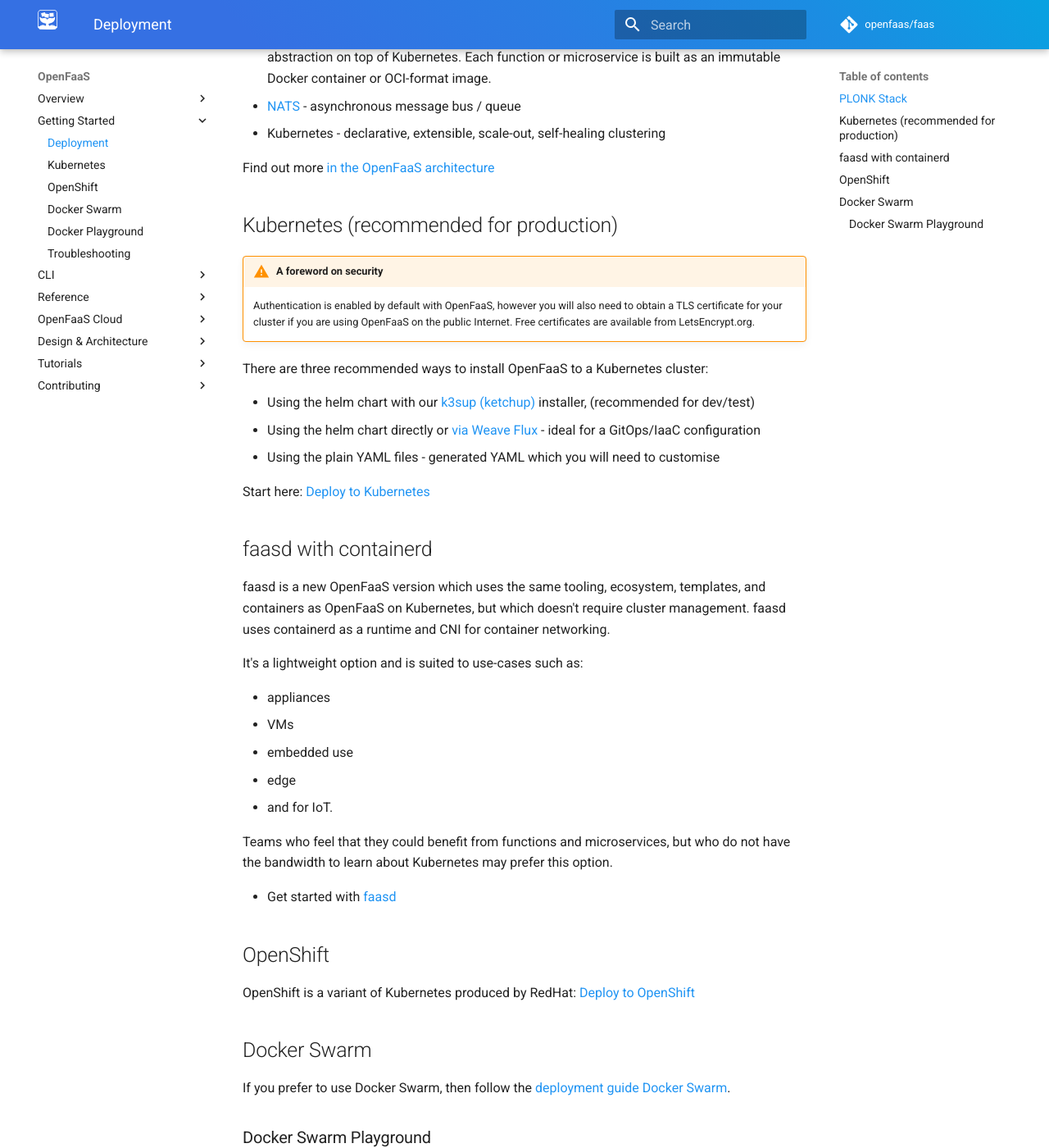
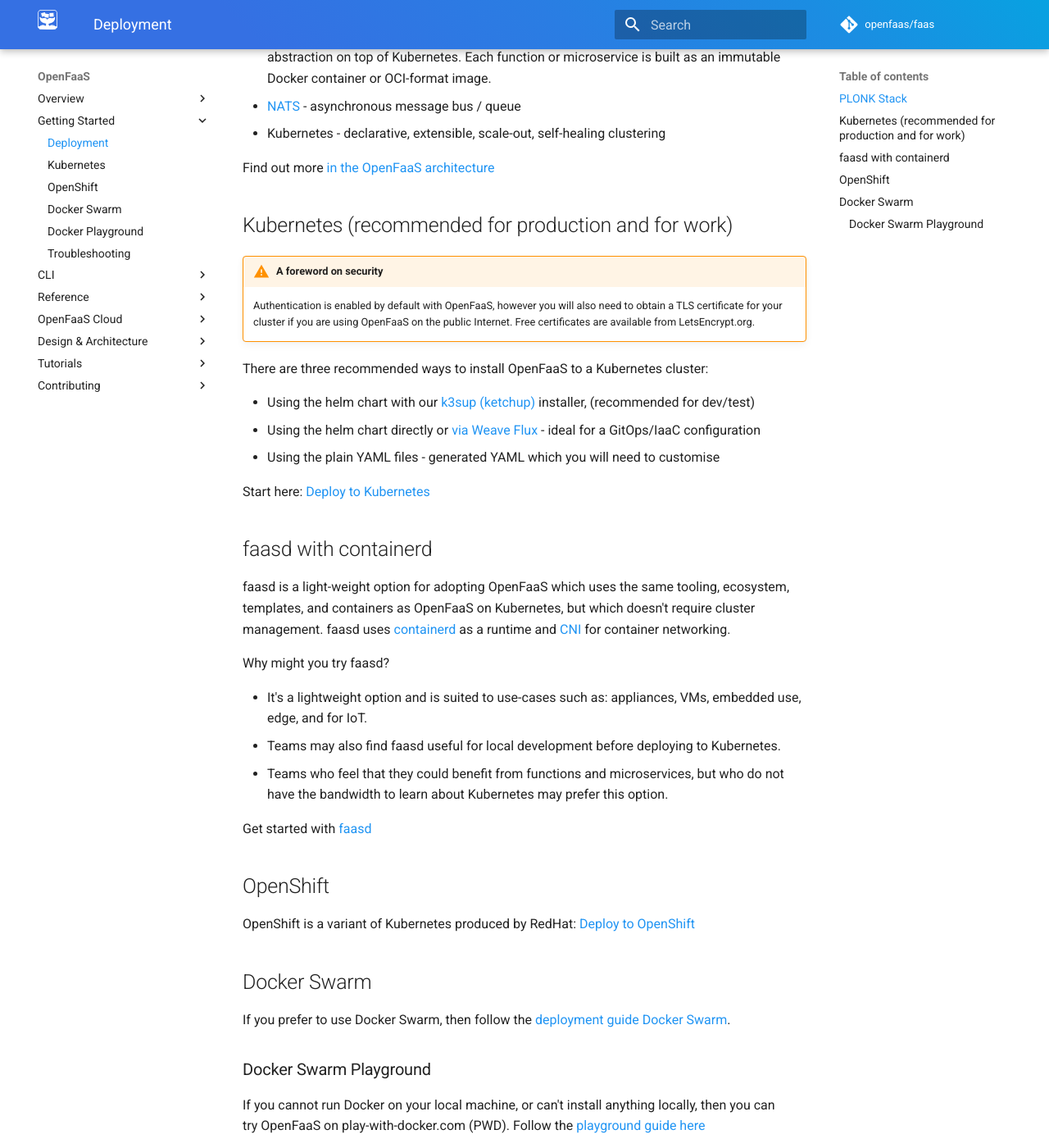
Before and after one commit to openfaas/docs, an MkDocs documentation site: the page built from docs/deployment.md, in a window 1280 px wide and 1400 px high, scrolled down 478 px. Shown: the whole window at 82% size. Built offline with MkDocs 1.6.1 and Material for MkDocs 9.7.7, drawn with Linux system fonts in a browser that asks for light colours; comment, search, counter and statistics services are not loaded.

Commit message:
Update K8s recommendation
Signed-off-by: Alex Ellis (OpenFaaS Ltd) <alexellis2@gmail.com>

```diff
--- a/docs/deployment.md
+++ b/docs/deployment.md
@@ -16,7 +16,7 @@ Whilst support is available for Docker Swarm and faasd, we recommend using Kuber
 
 Find out more [in the OpenFaaS architecture](https://docs.openfaas.com/architecture/stack/#layers-and-responsibilities)
 
-## Kubernetes (recommended for production)
+## Kubernetes (recommended for production and for work)
 
 !!! warning "A foreword on security"
     Authentication is enabled by default with OpenFaaS, however you will also need to obtain a TLS certificate for your cluster if you are using OpenFaaS on the public Internet. Free certificates are available from LetsEncrypt.org.
@@ -31,19 +31,15 @@ Start here: [Deploy to Kubernetes](/deployment/kubernetes/)
 
 ## faasd with containerd
 
-faasd is a new OpenFaaS version which uses the same tooling, ecosystem, templates, and containers as OpenFaaS on Kubernetes, but which doesn't require cluster management. faasd uses containerd as a runtime and CNI for container networking.
+faasd is a light-weight option for adopting OpenFaaS which uses the same tooling, ecosystem, templates, and containers as OpenFaaS on Kubernetes, but which doesn't require cluster management. faasd uses [containerd](https://containerd.io/) as a runtime and [CNI](https://github.com/containernetworking/cni) for container networking.
 
-It's a lightweight option and is suited to use-cases such as:
+Why might you try faasd?
 
-- appliances
-- VMs
-- embedded use
-- edge
-- and for IoT.
+* It's a lightweight option and is suited to use-cases such as: appliances, VMs, embedded use, edge, and for IoT.
+* Teams may also find faasd useful for local development before deploying to Kubernetes.
+* Teams who feel that they could benefit from functions and microservices, but who do not have the bandwidth to learn about Kubernetes may prefer this option.
 
-Teams who feel that they could benefit from functions and microservices, but who do not have the bandwidth to learn about Kubernetes may prefer this option.
-
-* Get started with [faasd](https://github.com/alexellis/faasd/)
+Get started with [faasd](https://github.com/alexellis/faasd/)
 
 ## OpenShift
 
```
